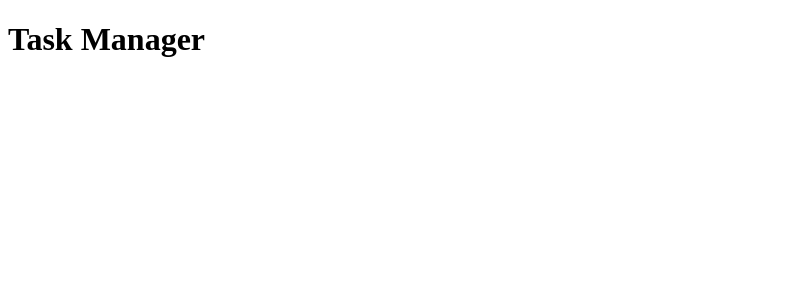
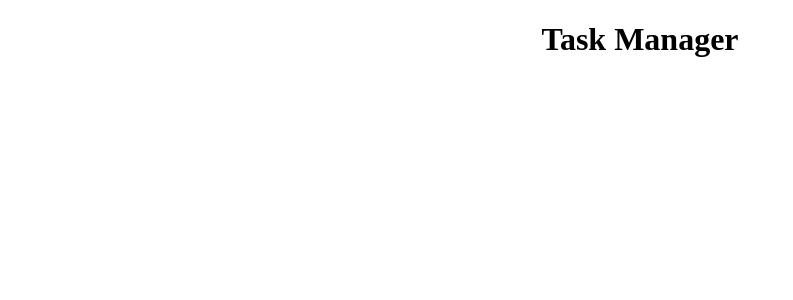
Before and after one commit to AnyaKrivosheeva/Task-Manager, a React (Vite) app: page / in a window 1280 px wide. Shown: the top 300 px of the page, without its empty margins (0-793 px from the left). Built offline with nearby package versions, Linux system fonts and the light colour scheme.

Commit message:
вернула подключение общего файла со стилями

```diff
--- a/src/index.css
+++ b/src/index.css
@@ -1,3 +1,6 @@
 body {
+  display: flex;
+  justify-content: center;
+  align-items: center;
   margin: 0 auto;
 }
--- a/src/main.tsx
+++ b/src/main.tsx
@@ -1,5 +1,6 @@
 import ReactDOM from "react-dom/client";
 import App from "./App";
+import './index.css'
 import { Provider } from "react-redux";
 import { store } from "./store/store";
 
```
